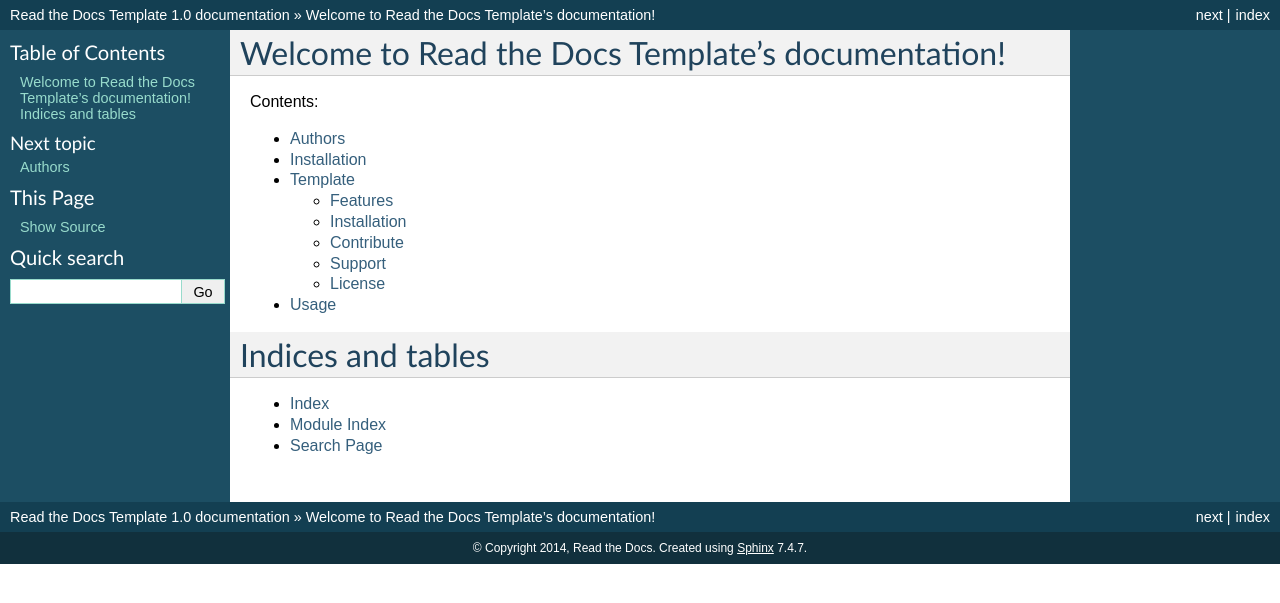
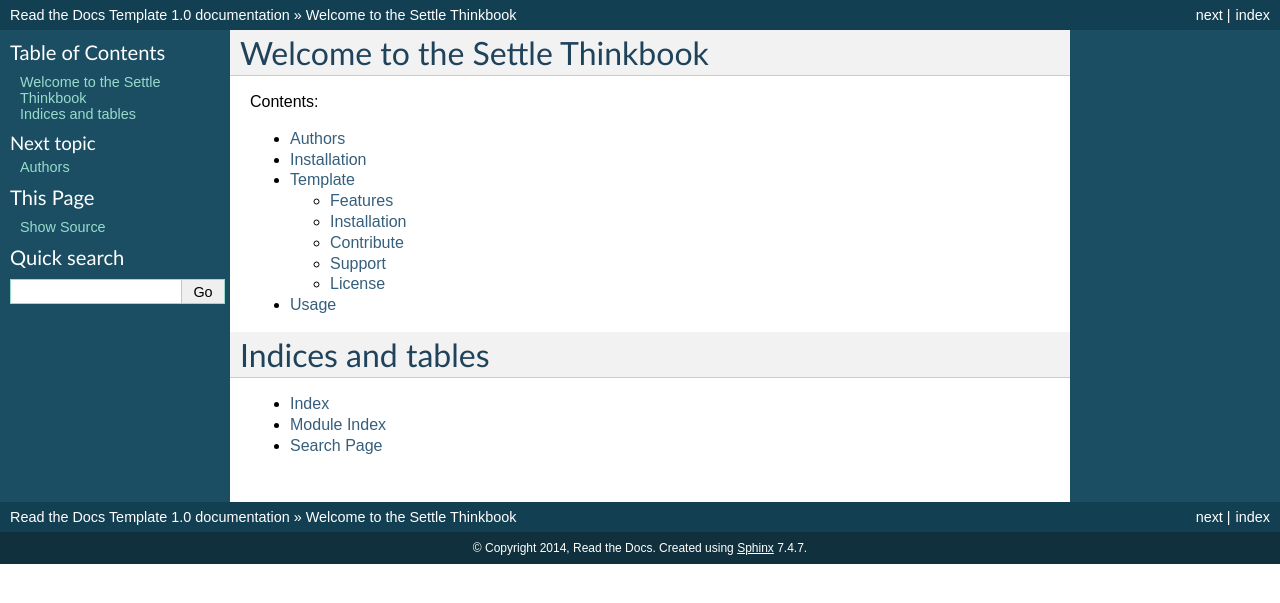
Before and after one commit to SettleFinance/Read-The-Docs, a Sphinx documentation site: the page built from docs/index.rst, in a window 1280 px wide. Shown: the top 603 px of the page. Built offline with Sphinx 7.4.7, drawn with Linux system fonts in a browser that asks for light colours.

Commit message:
Update index.rst

```diff
--- a/docs/index.rst
+++ b/docs/index.rst
@@ -3,7 +3,7 @@
    You can adapt this file completely to your liking, but it should at least
    contain the root `toctree` directive.
 
-Welcome to Read the Docs Template's documentation!
+Welcome to the Settle Thinkbook
 ==================================================
 
 Contents:
```
